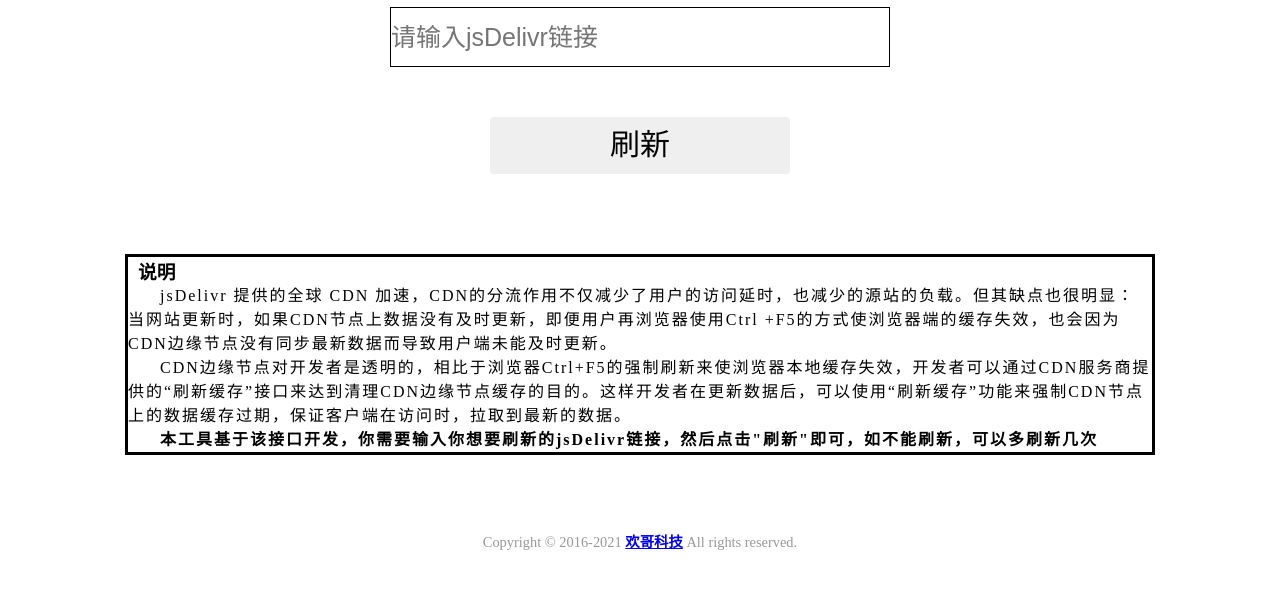
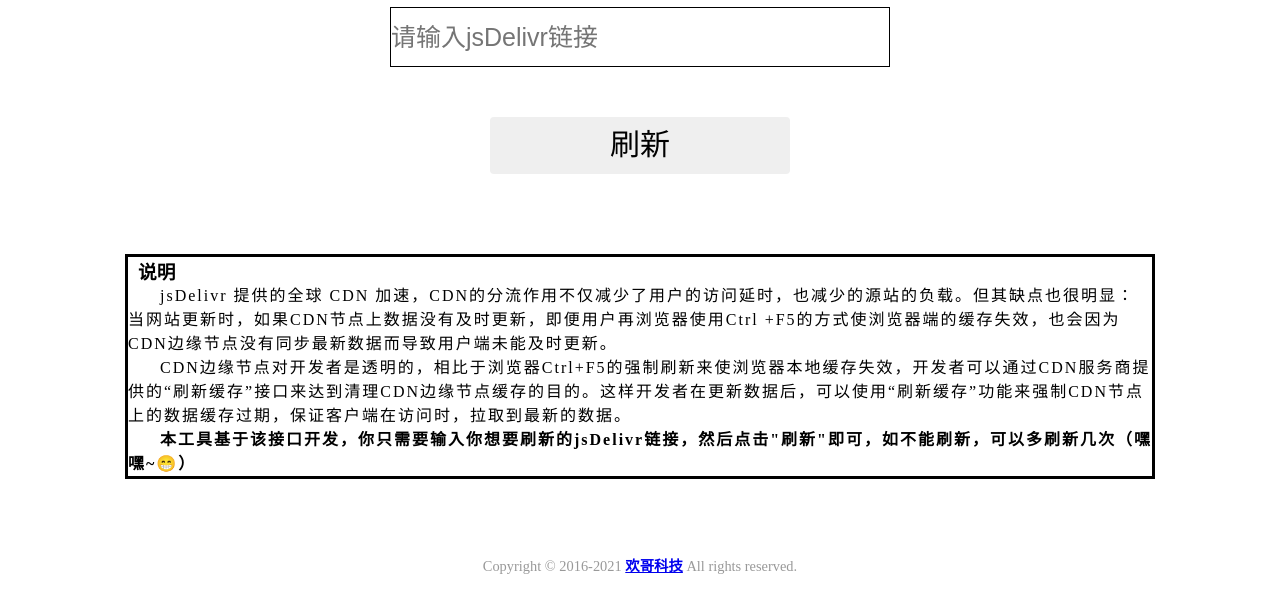
Before and after one commit to muzihuaner/jsDelivrCDNpurge, a plain HTML site: page index.html in a window 1280 px wide. Shown: the part 83-696 px from the top of the page. Drawn offline with Linux system fonts and the light colour scheme.

Commit message:
Update index.html

```diff
--- a/index.html
+++ b/index.html
@@ -86,7 +86,7 @@
 
         <p>CDN边缘节点对开发者是透明的，相比于浏览器Ctrl+F5的强制刷新来使浏览器本地缓存失效，开发者可以通过CDN服务商提供的“刷新缓存”接口来达到清理CDN边缘节点缓存的目的。这样开发者在更新数据后，可以使用“刷新缓存”功能来强制CDN节点上的数据缓存过期，保证客户端在访问时，拉取到最新的数据。
         </p>
-        <p><b>本工具基于该接口开发，你需要输入你想要刷新的jsDelivr链接，然后点击"刷新"即可，如不能刷新，可以多刷新几次</b></p>
+        <p><b>本工具基于该接口开发，你只需要输入你想要刷新的jsDelivr链接，然后点击"刷新"即可，如不能刷新，可以多刷新几次（嘿嘿~😁）</b></p>
     </div>
     <ul class="copyright">
         <li>
```
